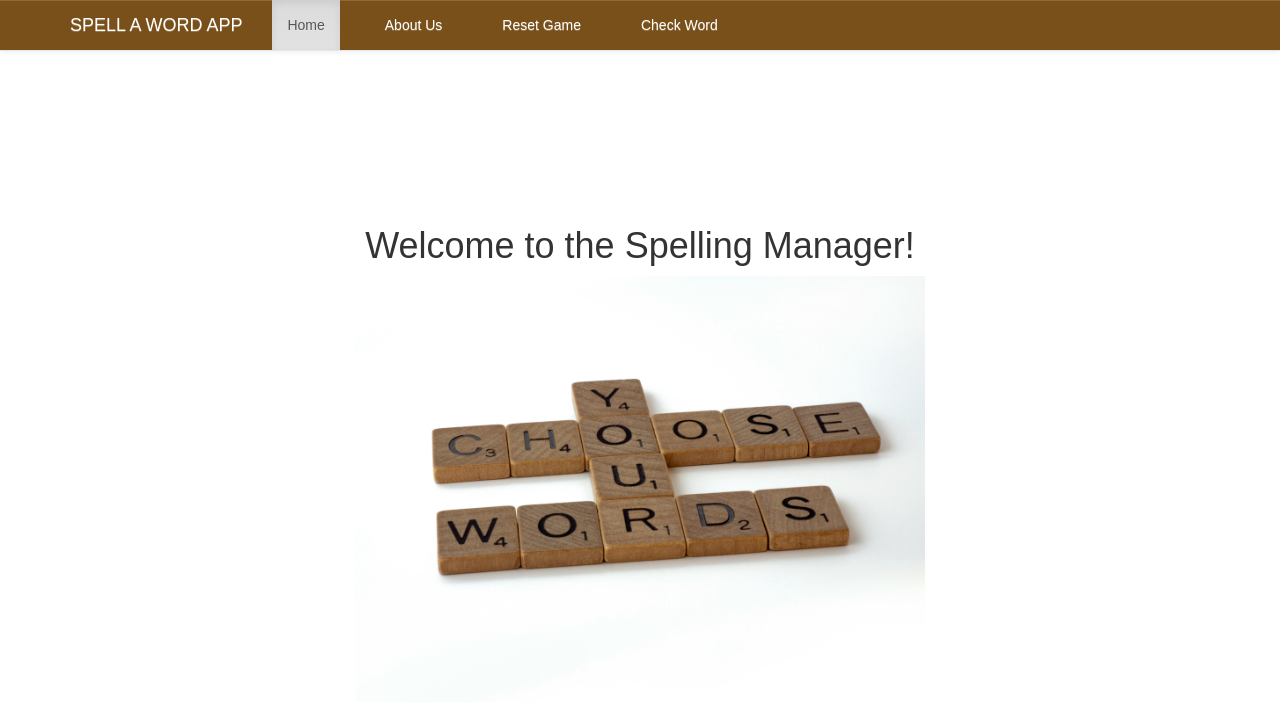
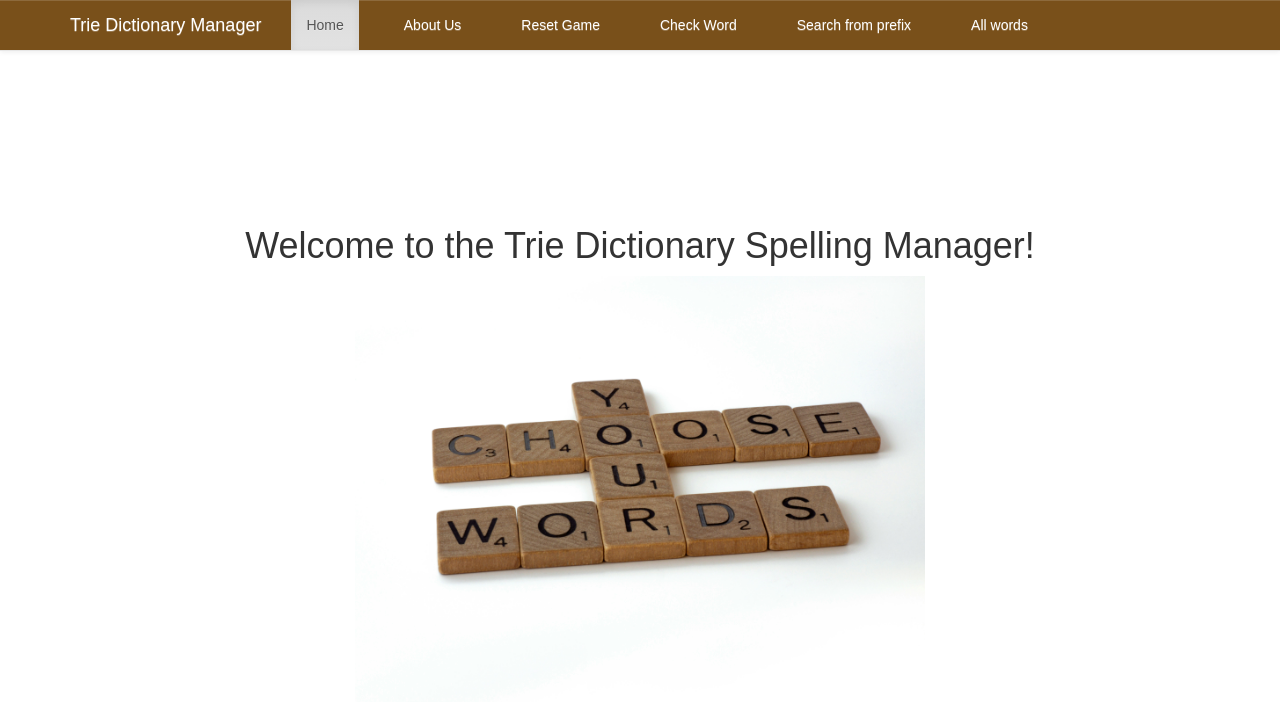
Before and after one commit to hihassan1998/spellManager, a Flask app: page / in a window 1280 px wide. Shown: the top 702 px of the page. Run offline with Flask 3, Linux system fonts and the light colour scheme; some libraries are stand-ins or nearby versions.

Commit message:
added html pages and routes to tri dict manager app

```diff
--- a/app.py
+++ b/app.py
@@ -18,6 +18,7 @@ app.secret_key = "my_secret_key"
 trie = Trie()
 current_file = "tiny_dictionary.txt"
 
+
 def initialize_trie():
     global trie
     trie = Trie()
@@ -25,12 +26,21 @@ def initialize_trie():
     for word in words_from_file:
         trie.insert(word)
 
+
 @app.route("/", methods=['GET', 'POST'])
 def main():
     """
-    Route for the home page
+    Route for the home page with minor details about tri dict manager app
     """
     return render_template("index.html")
+
+
+@app.route('/search', methods=['GET'])
+def search():
+    prefix = request.args.get('prefix', '')
+    matched_words = trie.search_prefix(prefix) if prefix else []
+
+    return render_template('search.html', words=matched_words, prefix=prefix)
 
 
 @app.route("/reset", methods=['GET', 'POST'])
@@ -43,6 +53,25 @@ def reset():
     return redirect(url_for('main'))
 
 
+@app.route("/words", methods=['GET'])
+def words():
+    """
+    Route for the about page
+    """
+    initialize_trie()
+    words_in_list = trie.get_all_words()
+    for word in words_in_list:
+        print(word)
+    # print("the words returned:", words_in_list)
+    total_nodes = trie.size()
+    # all_words_list = trie.search_prefix('')
+    words = trie.get_all_words()
+    sorted_words = sorted(words)
+    return render_template('all_words.html',
+                        #    words=sorted_words,
+                           words=sorted_words,
+                           total_nodes=total_nodes)
+
 @app.route("/about")
 def about():
     """
@@ -51,23 +80,24 @@ def about():
     return render_template("about.html")
 
 
-@app.route('/check_word', methods=['GET'])
+@app.route('/check_word', methods=["GET", "POST"])
 def check_word():
     """
     Display the leaderboard page with the current entries and total points.
     """
-    words_from_file = initialize_trie()
-    # print("the words i get from init():", words_from_file)
-    words_in_list = trie.get_all_words()
-    for word in words_in_list:
-        print(word)
-    # print("the words returned:", words_in_list)
-    total_nodes = trie.size()
-    return render_template(
-        "check_word.html",
-        words= trie.get_all_words(),
-        total_nodes=total_nodes
-    )
+    initialize_trie()
+    search_result = None
+    searched_word = ""
+    if request.method == "POST":
+        searched_word = request.form.get("word", "").strip().lower()
+        if searched_word:
+            search_result = trie.search(searched_word)
+            print("reply from class:", search_result)
+
+    return render_template("check_word.html",
+                           search_result=search_result,
+                           searched_word=searched_word,
+                           )
 
 
 @app.route('/delete_mode', methods=['POST'])
@@ -87,7 +117,6 @@ def add_entry():
     # filename = Path("leaderboard.txt")
 
     player_name = request.form['player_name']
-
 
     session['player_name_submitted'] = True
 
--- a/static/styles/style.css
+++ b/static/styles/style.css
@@ -33,9 +33,10 @@ body {
     color: blue !important;
 }
 
-.navbar-default .navbar-brand{
+.navbar-default .navbar-brand {
     color: #fff;
 }
+
 .page-header {
     margin: 75px 0 20px !important;
 }
@@ -151,13 +152,19 @@ h1 {
 /* Container stylings end */
 
 /* buttons styling */
-.btn-custom-black {
+.btn-custom-brown {
     margin-top: 25px;
     background-color: rgb(174, 143, 118);
     color: #fff;
     padding: 5px 15px;
     border-radius: 5px;
     border: 2px solid black;
+}
+
+.btn-custom-brown:hover {
+    background-color: rgb(192, 142, 101);
+    color: black;
+    font-weight: bolder;
 }
 
 .btn-custom-white {
@@ -183,6 +190,22 @@ h1 {
     color: black;
     background-color: white;
     font-weight: 900;
+}
+
+
+/* form and table stylings */
+input[type="text"] {
+    padding: 5px;
+    border: 2px solid #8B4513;
+    border-radius: 5px;
+    outline: none;
+    transition: all 0.3s ease-in-out;
+}
+
+input[type="text"]:hover,
+input[type="text"]:focus {
+    border: 3px solid #5A2D0C;
+    box-shadow: 0px 0px 8px rgba(0, 0, 0, 0.7);
 }
 
 /* footer stylings */
@@ -214,6 +237,7 @@ td {
 }
 
 tr {
+    text-align: center;
     border: 1px solid #333;
 }
 
--- a/templates/header.html
+++ b/templates/header.html
@@ -26,7 +26,8 @@
                     <span class="icon-bar"></span>
                     <span class="icon-bar"></span>
                 </button>
-                <a class="navbar-brand" href="{{ url_for('main') }}">SPELL A WORD APP</a>
+                <!-- <a class="navbar-brand" href="{{ url_for('main') }}">SPELL A WORD APP</a> -->
+                <a class="navbar-brand" href="{{ url_for('main') }}">Trie Dictionary Manager</a>
             </div>
             <div id="navbar" class="navbar-collapse collapse">
                 <ul class="nav navbar-nav">
@@ -41,6 +42,12 @@
                     <li {%- if request.path=="/check_word" %} class="active" {% endif %}><a
                             href="{{ url_for('check_word') }}">Check Word</a>
                     </li>
+                    <li {%- if request.path=="/search" %} class="active" {% endif %}><a
+                            href="{{ url_for('search') }}">Search from prefix</a>
+                    </li>
+                    <li {%- if request.path=="/words" %} class="active" {% endif %}><a
+                            href="{{ url_for('words') }}">All words</a>
+                    </li>
                 </ul>
             </div>
         </div>
--- a/templates/index.html
+++ b/templates/index.html
@@ -2,7 +2,7 @@
 
 <div class="container" role="home">
     <div class="page-header">
-        <h1> Welcome to the Spelling Manager!</h1>
+        <h1> Welcome to the Trie Dictionary Spelling Manager!</h1>
         <img src="../static/img/words3.jpg" class="img" style="width: 50%;
   height: auto;" alt="home image">
         <h3>This application allows you to manage a dynamic word list using a Trie data structure.
@@ -16,7 +16,6 @@
             <ul>
                 <li>
                     Search for words and prefixes efficiently.
-
                 </li>
                 <li>
                     Remove words, with the option to restore them later.
```
Also changed, not shown: templates/all_words.html (added, +40 -0 lines), templates/check_word.html (+21 -76 lines), templates/search.html (added, +36 -0 lines).
